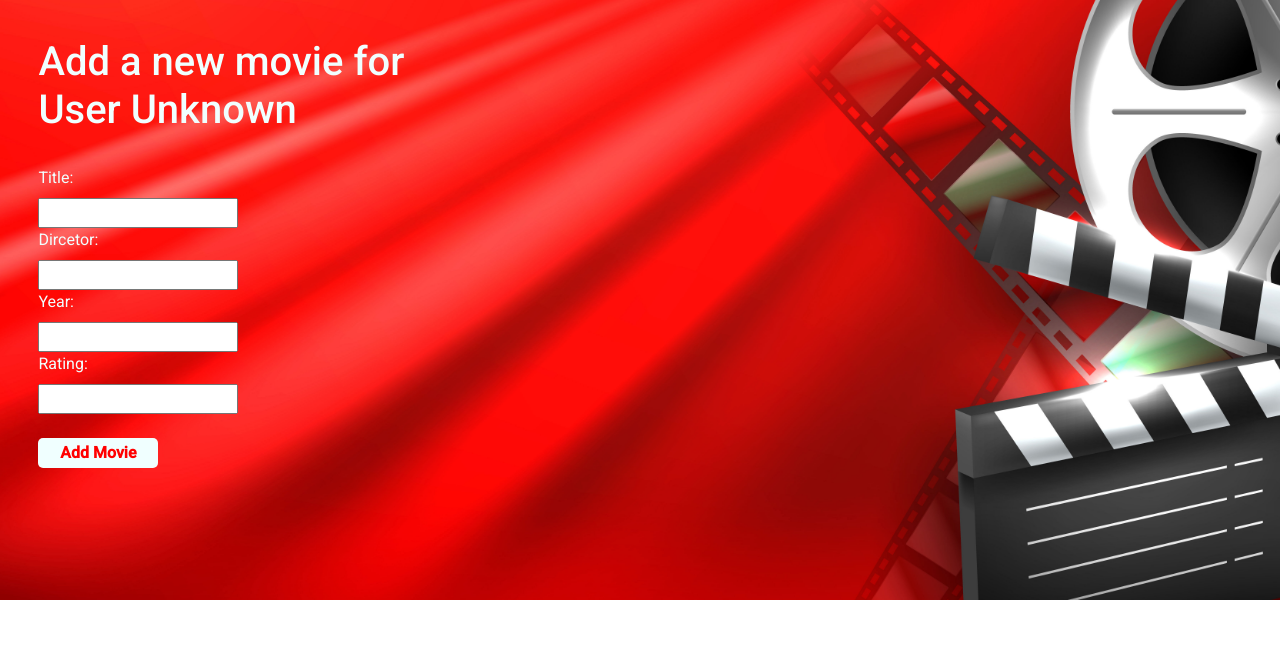
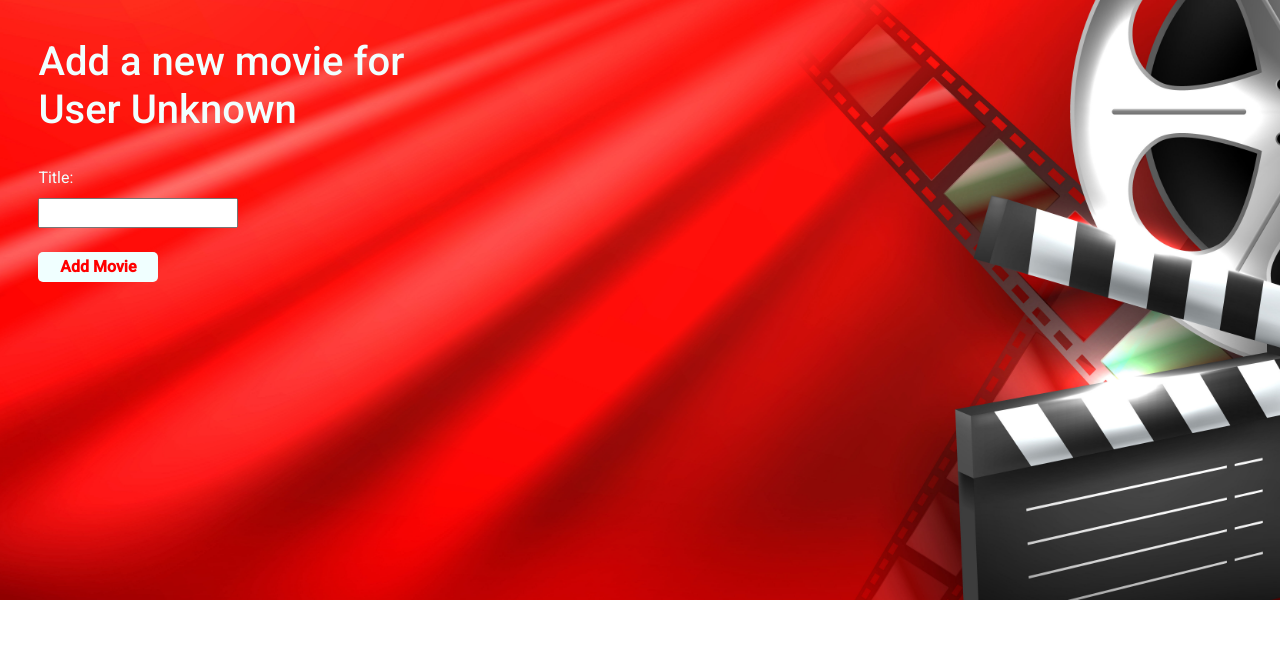
Before and after one commit to Viki12MK/MovieWebApp-Phase5, a Flask app: page /users/1/add_movie in a window 1280 px wide. Shown: the part 161-815 px from the top of the page. Run offline with Flask 3, Linux system fonts and the light colour scheme; some libraries are stand-ins or nearby versions.

Commit message:
Update add_movie.html

```diff
--- a/templates/add_movie.html
+++ b/templates/add_movie.html
@@ -31,20 +31,10 @@
         </header>
         <main>
             <div class="add-movie-section">
-                <!-- <h1> Add a new movie for <br>User {{ user_id }}</h1><br>  -->
                 <h1> Add a new movie for <br>User {{ user_name }}</h1><br>
                 <form method="post" action="/users/{{ user_id }}/add_movie">
                     <label for="title">Title:</label><br>
-                    <input type="text" id="title" name="title" required><br>
-
-                    <label for="director">Dircetor:</label><br>
-                    <input type="text" id="director" name="director" required><br>
-
-                    <label for="year">Year:</label><br>
-                    <input type="number" id="year" name="year" required><br>
-
-                    <label for="rating">Rating:</label><br>
-                    <input type="number" step="0.1" id="rating" name="rating" required><br><br>
+                    <input type="text" id="title" name="title" required><br><br>
 
                     <button type="submit">Add Movie</button>
                 </form>
@@ -68,7 +58,17 @@
                         <p>Director: {{ new_movie.director }}</p>
                         <p>Year: {{ new_movie.year }}</p>
                         <p>Rating: {{ new_movie.rating }}</p>
+
+                        {% if new_movie.poster %}
+                            <img src="{{ new_movie.poster }}" alt="Movie Poster">
+                        {% endif %}
                         <br><br>
+                    </div>
+                {% endif %}
+                {% if api_error %}
+                    <div class="api-error">
+                        <h2>Error:</h2>
+                        <p>Failed to fetch movie details from OMDb API.</p>
                     </div>
                 {% endif %}
             </div>
```
